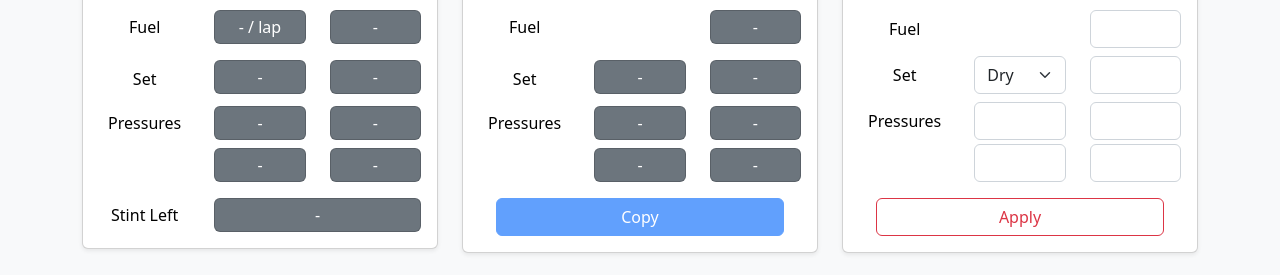
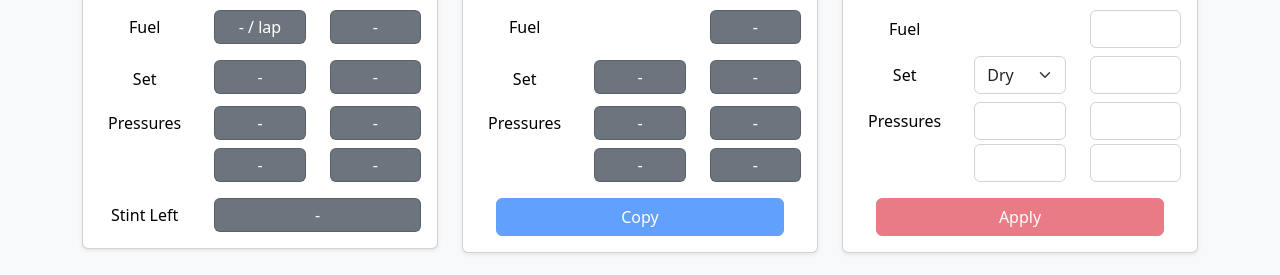
Before and after one commit to OpenSimTools/RaceDirector, a plain HTML site: page pitcrew/index.html in a window 1280 px wide. Shown: the part 173-448 px from the top of the page. Drawn offline with nearby package versions, Linux system fonts and the light colour scheme.

Commit message:
Apply button starts disabled

```diff
--- a/pitcrew/index.html
+++ b/pitcrew/index.html
@@ -131,7 +131,7 @@
             </form>
             <div class="row align-items-center mt-3">
               <div class="col-1"></div>
-              <button id="apply" class="col-10 btn btn-outline-danger" onclick="applyPitStrategy()">Apply</button>
+              <button id="apply" class="col-10 btn btn-danger" onclick="applyPitStrategy()" disabled="true">Apply</button>
               <div class="col-1"></div>
             </div>
           </div>
```
